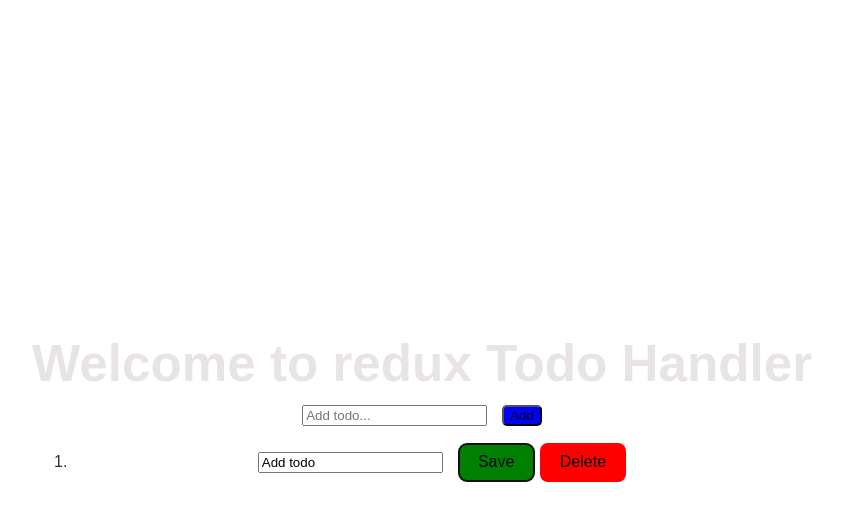
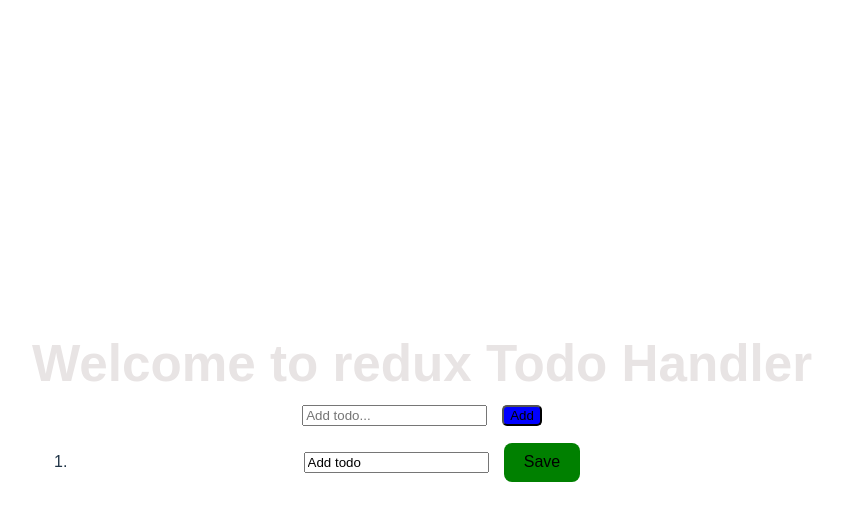
Before and after one commit to prjol-23/Redux-Todo, a React (Vite) app: page / in a window 1280 px wide. Both pictures are taken after a click on the button "Edit". Shown: the top 520 px of the page, without its empty margins (218-1060 px from the left). Built offline with nearby package versions, Linux system fonts and the light colour scheme.

Commit message:
conditional rendering fixation

```diff
--- a/src/components/Todo.jsx
+++ b/src/components/Todo.jsx
@@ -22,7 +22,13 @@ function Todo() {
     setEditInput('');
   }
 
+  const handleSubmit = (e) => {
+    e.preventDefault();
+    if (editInput.trim()) {
+      dispatch(addTodo(editInput));
 
+    }
+  };
 
 
   return (
@@ -31,6 +37,7 @@ function Todo() {
         <li style={{ marginBottom: "15px" }} key={todo.id}>
               {editingId === todo.id ? (
                 <>
+                  <form onSubmit={handleSubmit}>
                         <input
                           type="text"
                           value={editInput}
@@ -42,6 +49,8 @@ function Todo() {
                         >
                           Save
                         </button>
+                  </form>
+
                 </>
               ) : (
                 <>
@@ -52,14 +61,14 @@ function Todo() {
                   >
                     Edit
                   </button>
-                </>
-              )}
                   <button
                     style={{ backgroundColor: "red", marginLeft: "5px" }}
                     onClick={() => dispatch(removeTodo(todo.id))}
                   >
                     Delete
                   </button>
+                </>
+              )}
 
         </li>
       ))}
```
Lines whose indentation alone changed are shown as unchanged.
